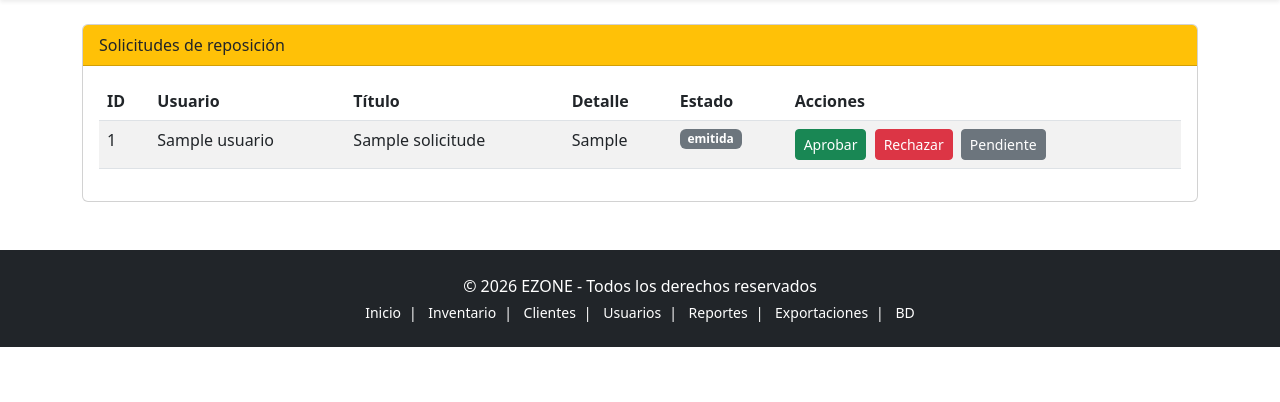
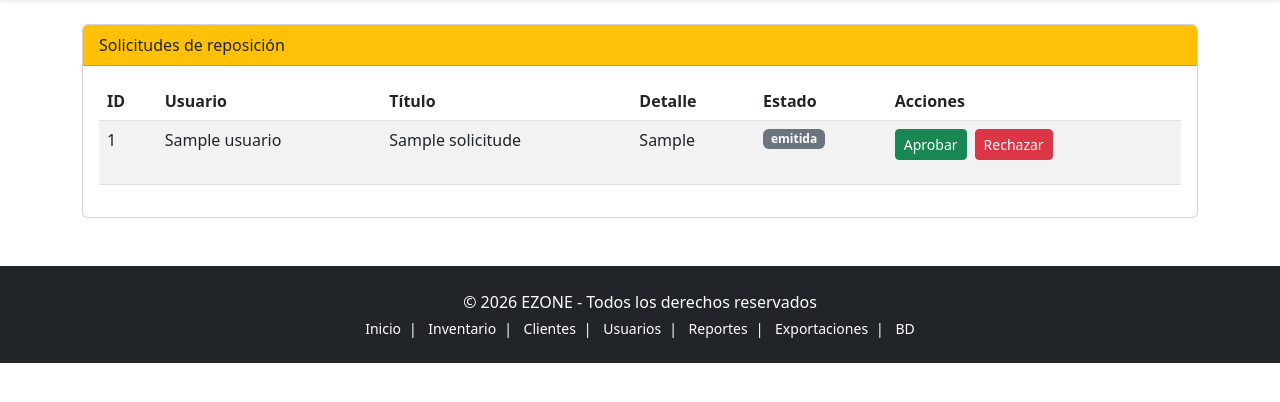
Before and after one commit to crismen1988/Proyecto_Flask_Ezone, a Flask app: page /admin/solicitudes in a window 1280 px wide. Shown: the part 338-740 px from the top of the page. Run offline with Flask 3, Linux system fonts and the light colour scheme; a user stored in the database is signed in; tables that the repository leaves empty hold one stand-in row (values such as "Sample post").

Commit message:
UI: simplify admin solicitudes actions and fix button layout

```diff
--- a/templates/admin_solicitudes.html
+++ b/templates/admin_solicitudes.html
@@ -15,15 +15,14 @@
           <td>{{ s.detalle }}</td>
           <td><span class="badge bg-secondary">{{ s.estado }}</span></td>
           <td>
-            <form method="POST" action="{{ url_for('cambiar_estado_solicitud', solicitud_id=s.id, estado='aprobada') }}" class="d-inline">
-              <button class="btn btn-sm btn-success">Aprobar</button>
-            </form>
-            <form method="POST" action="{{ url_for('cambiar_estado_solicitud', solicitud_id=s.id, estado='rechazada') }}" class="d-inline ms-1">
-              <button class="btn btn-sm btn-danger">Rechazar</button>
-            </form>
-            <form method="POST" action="{{ url_for('cambiar_estado_solicitud', solicitud_id=s.id, estado='pendiente') }}" class="d-inline ms-1">
-              <button class="btn btn-sm btn-secondary">Pendiente</button>
-            </form>
+            <div class="d-flex flex-wrap gap-2">
+              <form method="POST" action="{{ url_for('cambiar_estado_solicitud', solicitud_id=s.id, estado='aprobada') }}">
+                <button class="btn btn-sm btn-success">Aprobar</button>
+              </form>
+              <form method="POST" action="{{ url_for('cambiar_estado_solicitud', solicitud_id=s.id, estado='rechazada') }}">
+                <button class="btn btn-sm btn-danger">Rechazar</button>
+              </form>
+            </div>
           </td>
         </tr>
         {% endfor %}
```
